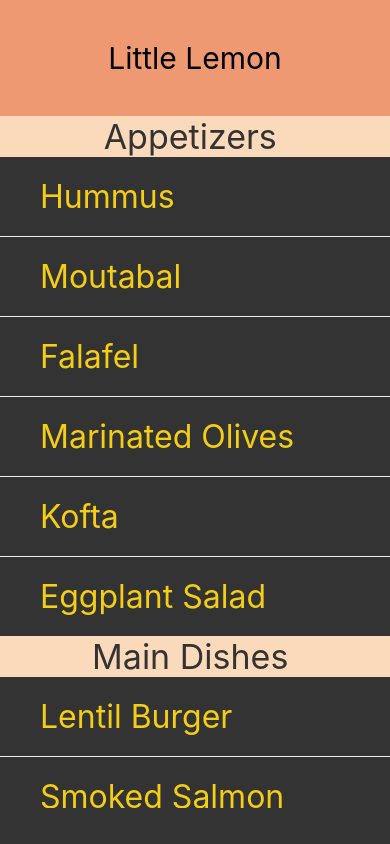
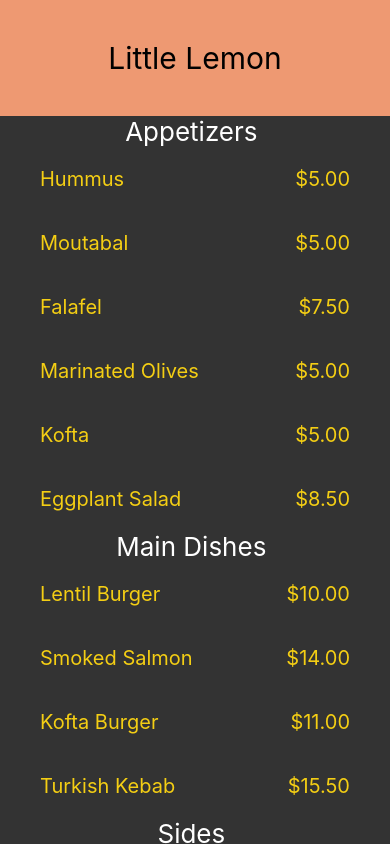
Before and after one commit to johnlundy94/practice, a React Native app: screen / in a window 390 px wide. Built offline with nearby package versions, Linux system fonts and the light colour scheme.

Commit message:
sectionlist2

```diff
--- a/components/MenuItems.js
+++ b/components/MenuItems.js
@@ -6,39 +6,50 @@
   {
     title: "Appetizers",
     data: [
-      "Hummus",
-      "Moutabal",
-      "Falafel",
-      "Marinated Olives",
-      "Kofta",
-      "Eggplant Salad",
+      { name: "Hummus", price: "$5.00" },
+      { name: "Moutabal", price: "$5.00" },
+      { name: "Falafel", price: "$7.50" },
+      { name: "Marinated Olives", price: "$5.00" },
+      { name: "Kofta", price: "$5.00" },
+      { name: "Eggplant Salad", price: "$8.50" },
     ],
   },
   {
     title: "Main Dishes",
-    data: ["Lentil Burger", "Smoked Salmon", "Kofta Burger", "Turkish Kebab"],
+    data: [
+      { name: "Lentil Burger", price: "$10.00" },
+      { name: "Smoked Salmon", price: "$14.00" },
+      { name: "Kofta Burger", price: "$11.00" },
+      { name: "Turkish Kebab", price: "$15.50" },
+    ],
   },
   {
     title: "Sides",
     data: [
-      "Fries",
-      "Buttered Rice",
-      "Bread Sticks",
-      "Pita Pocket",
-      "Lentil Soup",
-      "Greek Salad",
-      "Rice Pilaf",
+      { name: "Fries", price: "$3.00", id: "11K" },
+      { name: "Buttered Rice", price: "$3.00" },
+      { name: "Bread Sticks", price: "$3.00" },
+      { name: "Pita Pocket", price: "$3.00" },
+      { name: "Lentil Soup", price: "$3.75" },
+      { name: "Greek Salad", price: "$6.00" },
+      { name: "Rice Pilaf", price: "$4.00" },
     ],
   },
   {
     title: "Desserts",
-    data: ["Baklava", "Tartufo", "Tiramisu", "Panna Cotta"],
+    data: [
+      { name: "Baklava", price: "$3.00" },
+      { name: "Tartufo", price: "$3.00" },
+      { name: "Tiramisu", price: "$5.00" },
+      { name: "Panna Cotta", price: "$5.00" },
+    ],
   },
 ];
 
-const Item = ({ name }) => (
+const Item = ({ name, price }) => (
   <View style={menuStyles.innerContainer}>
     <Text style={menuStyles.itemText}>{name}</Text>
+    <Text style={menuStyles.itemText}>{price}</Text>
   </View>
 );
 
@@ -51,7 +62,7 @@
 );
 
 const MenuItems = () => {
-  const renderItem = ({ item }) => <Item name={item} />;
+  const renderItem = ({ item }) => <Item name={item.name} price={item.price} />;
 
   const renderSectionHeader = ({ section: { title } }) => (
     <Text style={menuStyles.sectionHeader}>{title} </Text>
@@ -71,34 +82,26 @@
   );
 };
 
-// Add styles to the component
 const menuStyles = StyleSheet.create({
   container: {
-    flex: 0.95,
+    flex: 1,
   },
   innerContainer: {
     paddingHorizontal: 40,
     paddingVertical: 20,
-    backgroundColor: "#333333",
-  },
-  sectionHeader: {
-    backgroundColor: "#fbdabb",
-    color: "#333333",
-    fontSize: 34,
-    flexWrap: "wrap",
-    textAlign: "center",
+    flexDirection: "row",
+    justifyContent: "space-between",
   },
   itemText: {
     color: "#F4CE14",
-    fontSize: 32,
+    fontSize: 20,
   },
-  separator: {
-    borderBottomWidth: 1,
-    borderColor: "#EDEFEE",
+  headerStyle: {
+    backgroundColor: "#F4CE14",
   },
-  footerText: {
-    color: "#EDEFEE",
-    fontSize: 20,
+  sectionHeader: {
+    color: "white",
+    fontSize: 26,
     flexWrap: "wrap",
     textAlign: "center",
   },
```
